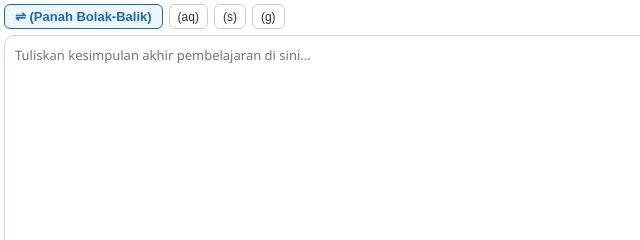
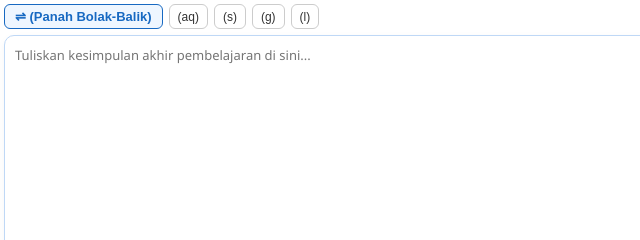
Before and after one commit to sucioktafi21/Data-Kelompok-Siswa, a plain HTML site: page fase5.html in a window 1280 px wide. Shown: the top 240 px of the page, 0-640 px from the left. Drawn offline with Linux system fonts and the light colour scheme.

Commit message:
Add button for inserting symbol '(l)'

```diff
--- a/fase5.html
+++ b/fase5.html
@@ -15,6 +15,7 @@
     <button type="button" onclick="insertSymbol(' (aq) ')" style="padding: 4px 8px; border: 1px solid #ccc; background: #ffffff; border-radius: 6px; cursor: pointer; font-size: 12px; color: #333;">(aq)</button>
     <button type="button" onclick="insertSymbol(' (s) ')" style="padding: 4px 8px; border: 1px solid #ccc; background: #ffffff; border-radius: 6px; cursor: pointer; font-size: 12px; color: #333;">(s)</button>
     <button type="button" onclick="insertSymbol(' (g) ')" style="padding: 4px 8px; border: 1px solid #ccc; background: #ffffff; border-radius: 6px; cursor: pointer; font-size: 12px; color: #333;">(g)</button>
+    <button type="button" onclick="insertSymbol(' (l) ')" style="padding: 4px 8px; border: 1px solid #ccc; background: #ffffff; border-radius: 6px; cursor: pointer; font-size: 12px; color: #333;">(l)</button>
   </div>
 
   <textarea id="kesimpulan" placeholder="Tuliskan kesimpulan akhir pembelajaran di sini..." style="
```
